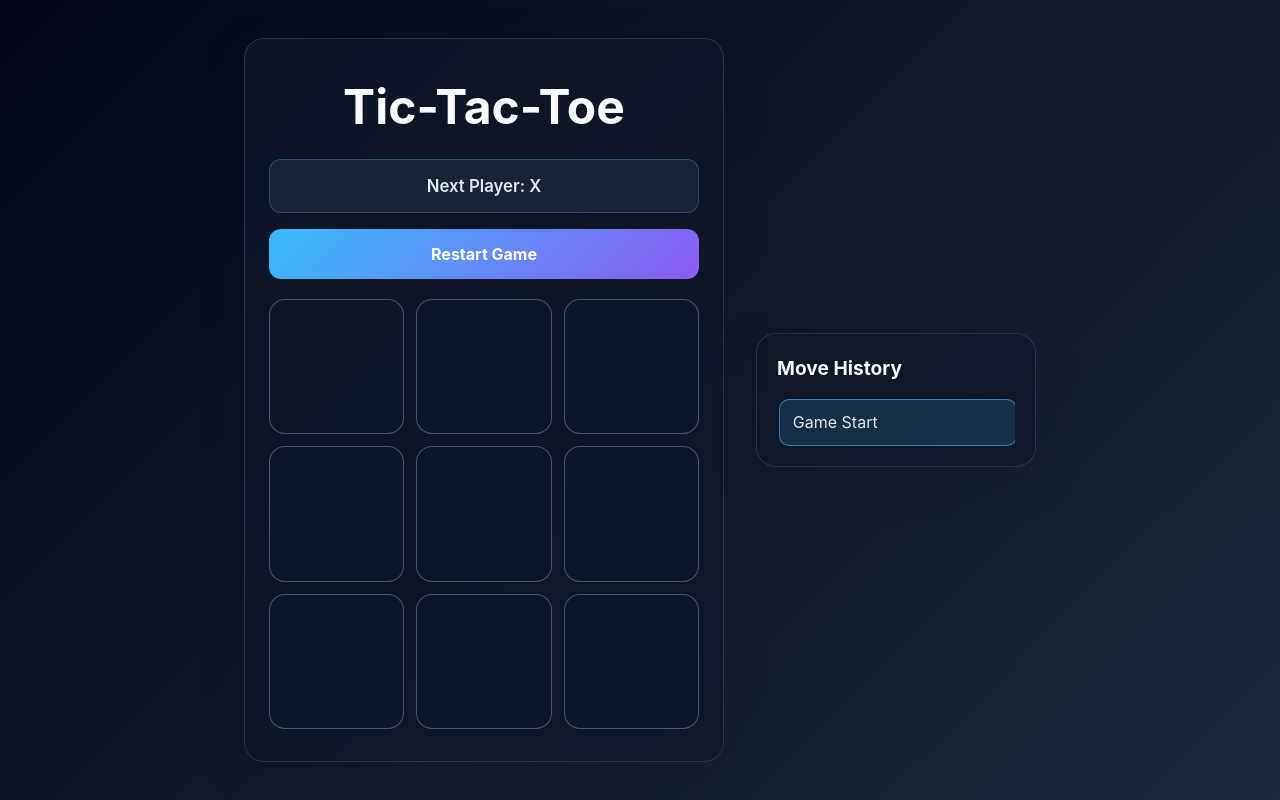
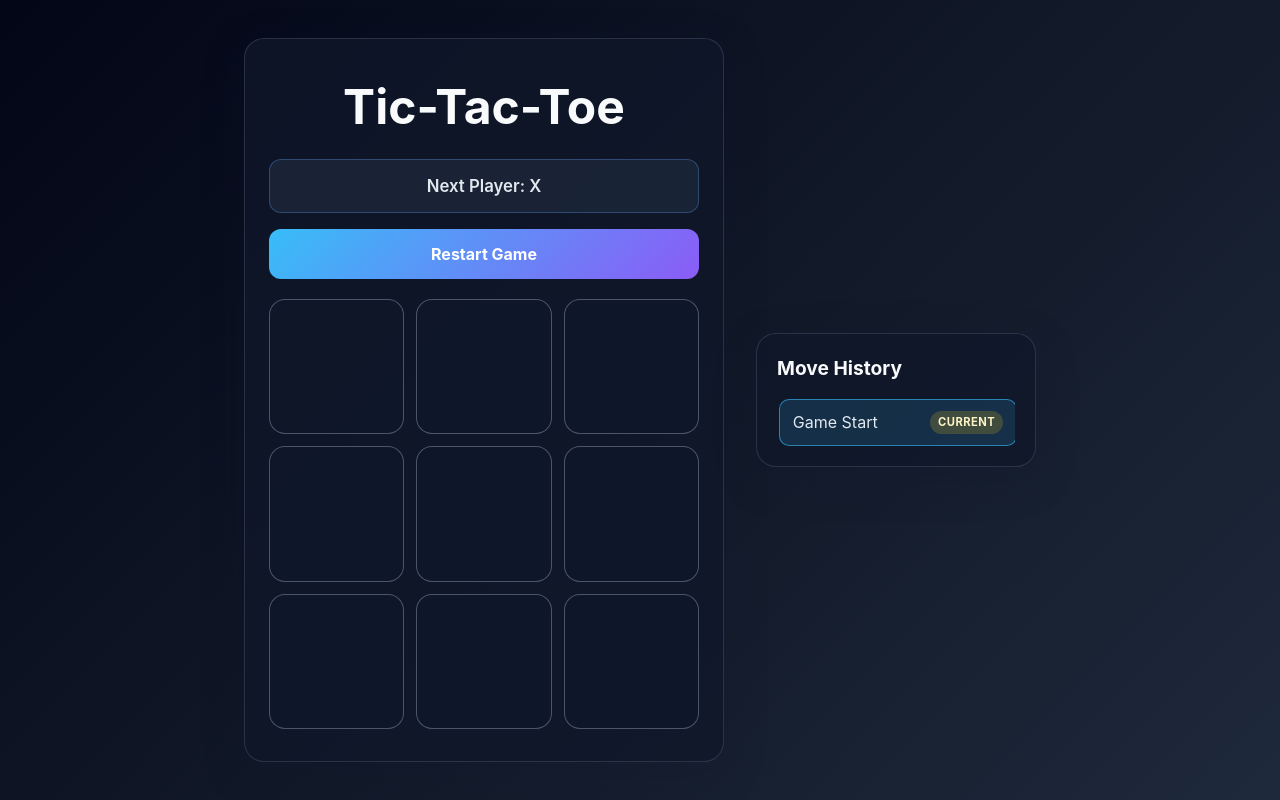
Before and after one commit to studentzero68-collab/Tic-Tac-Toe, a React app: page / in a window 1280 px wide. Built offline with nearby package versions, Linux system fonts and the light colour scheme; the HTML template or start-up script is replaced by a standard one.

Commit message:
docs: polish history ui and README

```diff
--- a/src/App.css
+++ b/src/App.css
@@ -135,6 +135,10 @@ h1 {
 
 .history-button {
   width: 100%;
+  display: flex;
+  justify-content: space-between;
+  align-items: center;
+  gap: 0.75rem;
   text-align: left;
   border: 1px solid rgba(148, 163, 184, 0.3);
   background: rgba(30, 41, 59, 0.7);
@@ -152,6 +156,20 @@ h1 {
   transform: translateX(2px);
 }
 
+.history-current {
+  display: inline-flex;
+  align-items: center;
+  justify-content: center;
+  border-radius: 999px;
+  padding: 0.2rem 0.5rem;
+  background: rgba(250, 204, 21, 0.18);
+  color: #fef3c7;
+  font-size: 0.7rem;
+  font-weight: 700;
+  letter-spacing: 0.04em;
+  text-transform: uppercase;
+}
+
 @media (max-width: 700px) {
   .app-shell {
     flex-direction: column;
--- a/src/components/MoveHistory.jsx
+++ b/src/components/MoveHistory.jsx
@@ -17,7 +17,8 @@ export function MoveHistory({ moves, currentStep, onJumpToMove }) {
                 aria-current={isSelected ? 'true' : undefined}
                 aria-label={label}
               >
-                {label}
+                <span>{label}</span>
+                {isSelected && <span className="history-current">Current</span>}
               </button>
             </li>
           )
```
Also changed, not shown: 1 other file (tests, documents, lock files or other folders).
